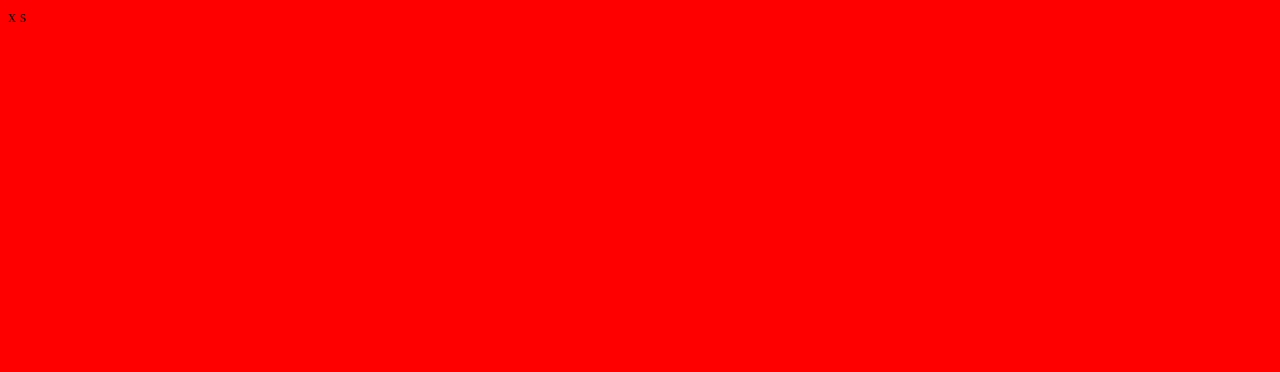
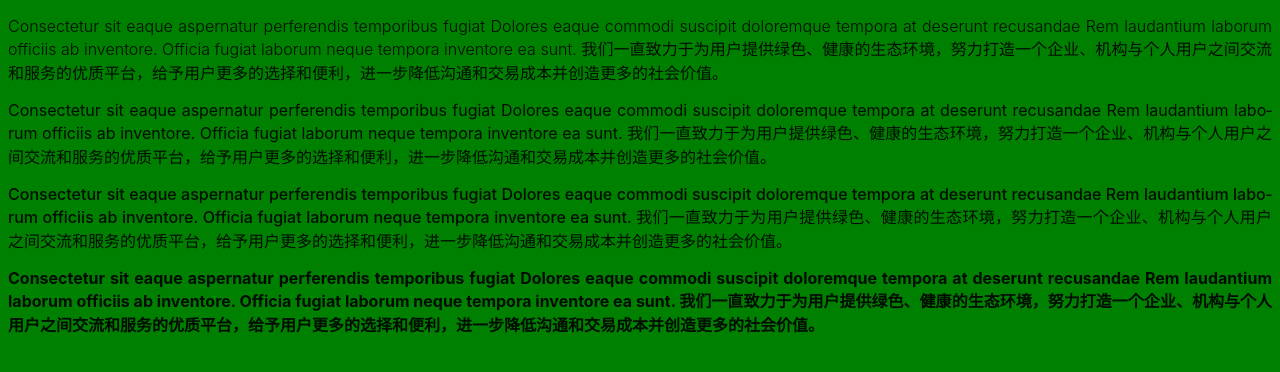
Before and after one commit to uxsi/mygulp, a website: page src/index.html in a window 1280 px wide. Drawn offline with nearby package versions, Linux system fonts and the light colour scheme; files that its build step writes are made by us from their sources.

Commit message:
feat: 新增字重case

```diff
--- a/gulpfile.js
+++ b/gulpfile.js
@@ -27,11 +27,11 @@ gulp.task('build',function(){
     },
     files: '**',
     open: false,
-    https: true,
+    //https: true,
     port: 8089
   });
 });
 
 
-gulp.watch('src/**/*.less',gulp.series('build:style'));
+gulp.watch('src/**/**',gulp.series('build:html','build:style'));
 gulp.task('default',gulp.series('build:html','build:style','build'));
--- a/src/index.html
+++ b/src/index.html
@@ -11,7 +11,21 @@
   <title>x</title>
 </head>
 <body>
-  x
-  s
+  <p class="fw300">
+  Consectetur sit eaque aspernatur perferendis temporibus fugiat Dolores eaque commodi suscipit doloremque tempora at deserunt recusandae Rem laudantium laborum officiis ab inventore. Officia fugiat laborum neque tempora inventore ea sunt.
+  我们一直致力于为用户提供绿色、健康的生态环境，努力打造一个企业、机构与个人用户之间交流和服务的优质平台，给予用户更多的选择和便利，进一步降低沟通和交易成本并创造更多的社会价值。
+  </p>
+  <p class="fw400">
+  Consectetur sit eaque aspernatur perferendis temporibus fugiat Dolores eaque commodi suscipit doloremque tempora at deserunt recusandae Rem laudantium laborum officiis ab inventore. Officia fugiat laborum neque tempora inventore ea sunt.
+  我们一直致力于为用户提供绿色、健康的生态环境，努力打造一个企业、机构与个人用户之间交流和服务的优质平台，给予用户更多的选择和便利，进一步降低沟通和交易成本并创造更多的社会价值。
+  </p>
+  <p class="fw500">
+  Consectetur sit eaque aspernatur perferendis temporibus fugiat Dolores eaque commodi suscipit doloremque tempora at deserunt recusandae Rem laudantium laborum officiis ab inventore. Officia fugiat laborum neque tempora inventore ea sunt.
+  我们一直致力于为用户提供绿色、健康的生态环境，努力打造一个企业、机构与个人用户之间交流和服务的优质平台，给予用户更多的选择和便利，进一步降低沟通和交易成本并创造更多的社会价值。
+  </p>
+  <p class="fw700">
+  Consectetur sit eaque aspernatur perferendis temporibus fugiat Dolores eaque commodi suscipit doloremque tempora at deserunt recusandae Rem laudantium laborum officiis ab inventore. Officia fugiat laborum neque tempora inventore ea sunt.
+  我们一直致力于为用户提供绿色、健康的生态环境，努力打造一个企业、机构与个人用户之间交流和服务的优质平台，给予用户更多的选择和便利，进一步降低沟通和交易成本并创造更多的社会价值。
+  </p>
 </body>
 </html>
--- a/src/style/index.less
+++ b/src/style/index.less
@@ -2,5 +2,13 @@
 
 body{
   color:var(--globalColor);
-  background:red;
+  background:green;
+  font-family:-apple-system-font,BlinkMacSystemFont,"Helvetica Neue",sans-serif;
 }
+p{
+  word-wrap:break-word;-webkit-hyphens:auto;hyphens:auto;text-align:justify;
+}
+.fw300{font-weight:300;}
+.fw400{font-weight:400;}
+.fw500{font-weight:500;}
+.fw700{font-weight:700;}
```
Also changed, not shown: dist/index.html, dist/style/index.css, 1 other file.
